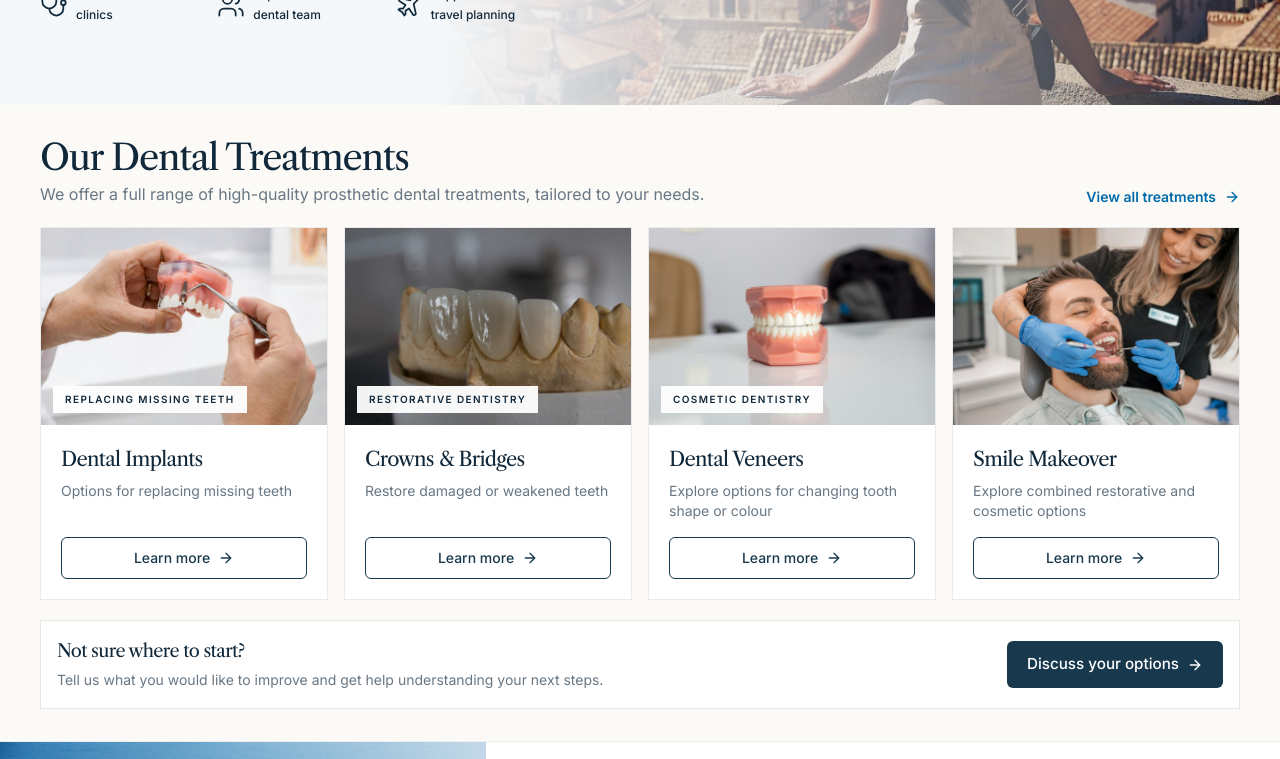
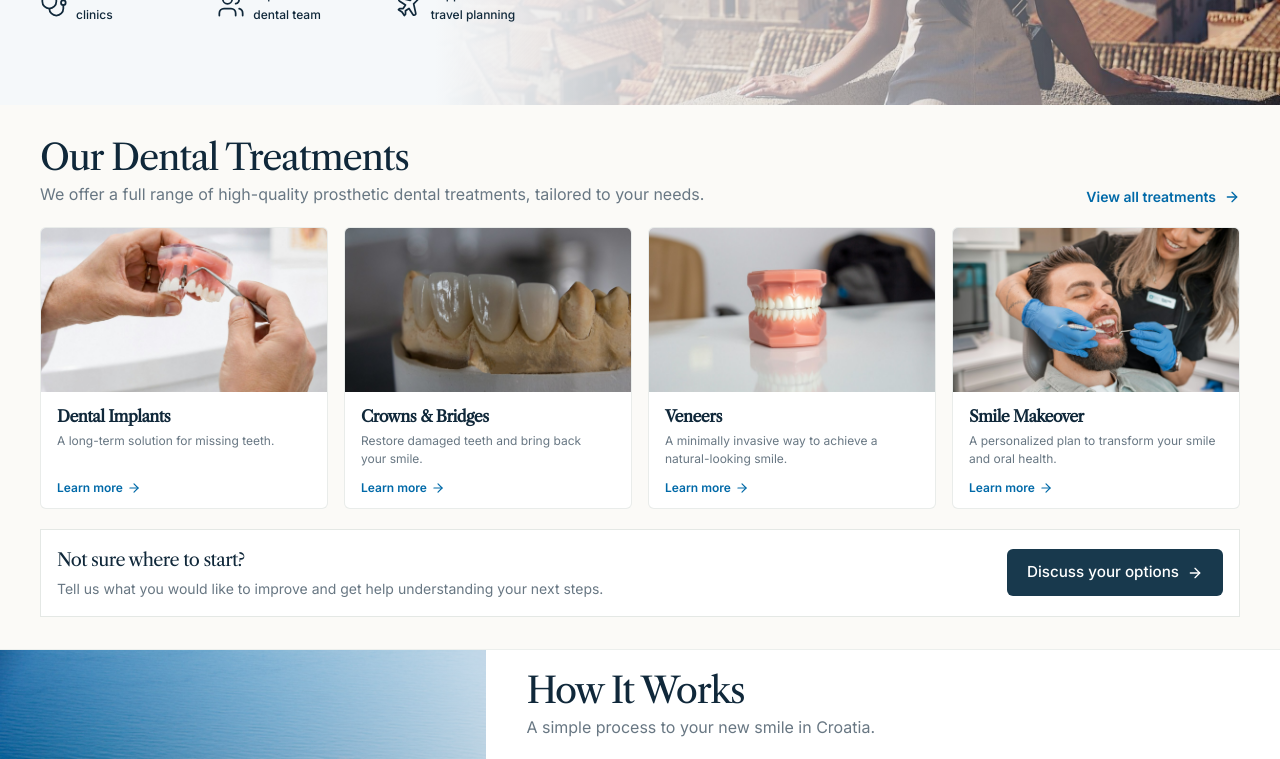
Before and after one commit to ivansusac2209/SmileCroatia, a Vue app: page / in a window 1280 px wide. Shown: the part 581-1340 px from the top of the page. Built offline with nearby package versions, Linux system fonts and the light colour scheme.

Commit message:
Match treatment cards to the provided homepage reference

```diff
--- a/src/components/home/PackageCard.vue
+++ b/src/components/home/PackageCard.vue
@@ -1,25 +1,24 @@
 <script setup lang="ts">
 import { ArrowRight } from 'lucide-vue-next'
-import BaseButton from '@/components/ui/BaseButton.vue'
 import type { Package } from '@/data/home'
 
 defineProps<{ pkg: Package }>()
 </script>
 
 <template>
-  <article class="group flex flex-col overflow-hidden border border-line/80 bg-white transition-colors duration-300 hover:border-navy-700/40">
-    <div class="relative overflow-hidden bg-surface">
-      <img :src="pkg.image" :alt="pkg.alt" class="aspect-[1.45/1] w-full object-cover transition-transform duration-700 group-hover:scale-[1.025]" loading="lazy" />
-      <span v-if="pkg.badge" class="absolute bottom-3 left-3 bg-white/95 px-3 py-1.5 text-[10px] font-semibold uppercase tracking-[0.14em] text-navy-900">
-        {{ pkg.badge }}
-      </span>
+  <article class="group flex flex-col overflow-hidden rounded-md border border-line/80 bg-white transition-shadow duration-300 hover:shadow-lg hover:shadow-navy-900/5">
+    <div class="overflow-hidden bg-surface">
+      <img :src="pkg.image" :alt="pkg.alt" class="aspect-[1.75/1] w-full object-cover transition-transform duration-500 group-hover:scale-[1.035]" loading="lazy" />
     </div>
-    <div class="flex flex-1 flex-col p-5">
-      <h3 class="font-serif text-xl text-navy-900">{{ pkg.title }}</h3>
-      <p class="mt-2 min-h-10 text-sm leading-5 text-muted">{{ pkg.features[0] }}</p>
-      <BaseButton :to="{ name: 'contact-details' }" variant="outline" size="sm" class="mt-4 w-full">
-        Learn more <ArrowRight class="size-4" />
-      </BaseButton>
+    <div class="flex flex-1 flex-col px-4 py-3">
+      <h3 class="font-serif text-base font-semibold text-navy-900">{{ pkg.title === 'Dental Veneers' ? 'Veneers' : pkg.title }}</h3>
+      <p class="mt-1 min-h-10 text-xs leading-[1.5] text-muted">{{ ({
+        'Dental Implants': 'A long-term solution for missing teeth.',
+        'Crowns & Bridges': 'Restore damaged teeth and bring back your smile.',
+        'Dental Veneers': 'A minimally invasive way to achieve a natural-looking smile.',
+        'Smile Makeover': 'A personalized plan to transform your smile and oral health.',
+      } as Record<string, string>)[pkg.title] }}</p>
+      <RouterLink :to="{ name: 'contact-details' }" class="mt-2 inline-flex items-center gap-1 self-start text-xs font-semibold text-sky-700 hover:text-navy-900">Learn more <ArrowRight class="size-3.5" /></RouterLink>
     </div>
   </article>
 </template>
```
